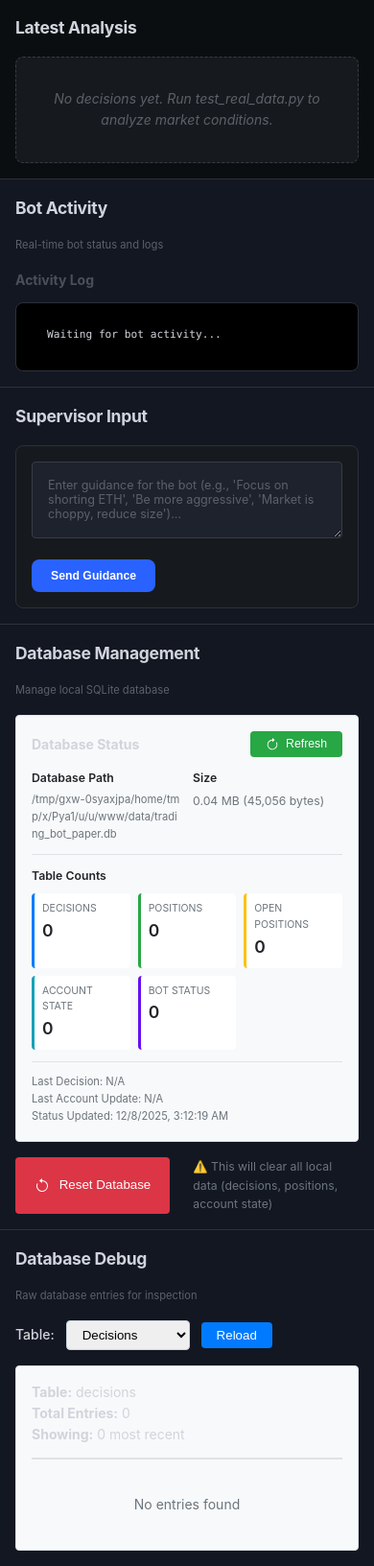
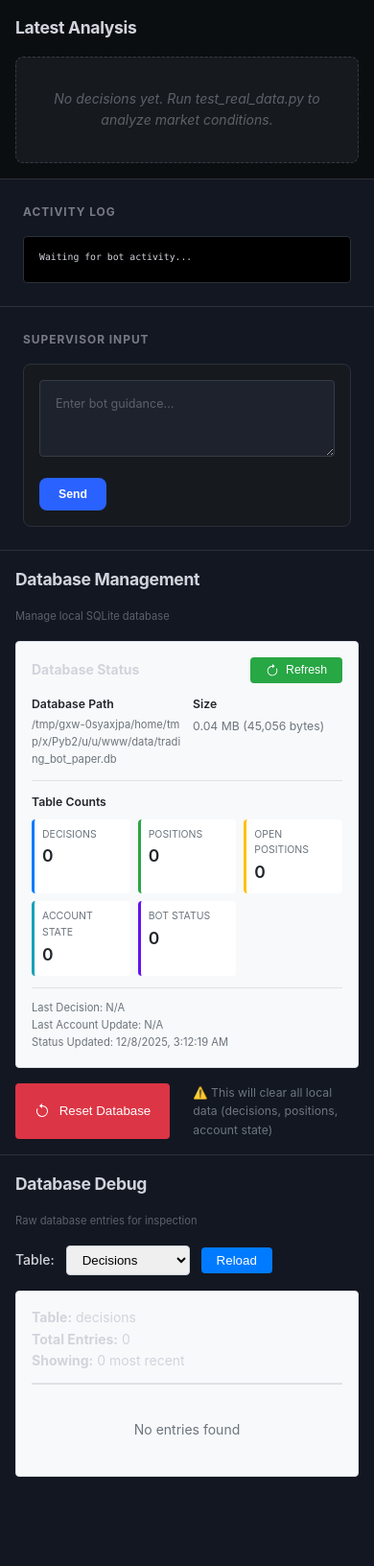
Before and after one commit to itripleg/llm-trading-bot, a Flask app: page / in a window 390 px wide. Shown: the part 434-2066 px from the top of the page at 96% size. After the commit the page ends 1973 px from the top, so only its background shows below. Run offline with Flask 3, Linux system fonts and the light colour scheme; data that the repository does not hold is empty.

Commit message:
feat(frontend): Redesign dashboard with modern grid layout and sidebar
Layout Redesign:
- New 2-column grid layout: main content + sticky sidebar
- Main content area: Latest decision + closed positions
- Sidebar: Active positions + compact activity log + supervisor input
- Bot activity moved to compact sidebar (no longer obnoxious!)
- Responsive design: sidebar stacks below on mobile

Visual Improvements:
- Compact activity console (300px max height, smaller fonts)
- Sidebar sections with clear visual separation
- Activity log messages truncated with ellipsis (hover to expand)
- Hidden timestamps in compact view for better space usage
- Supervisor input compressed for sidebar
- Better visual hierarchy

Grid System:
- Desktop: 1fr 320px (main + sidebar)
- Tablet: 1fr 280px
- Mobile: Single column (stacks vertically)
- Sticky sidebar follows scroll on desktop

Benefits:
- Main content (decisions) gets primary focus
- Bot activity no longer dominates the page
- More natural information hierarchy
- Better use of screen real estate
- Cleaner, more professional appearance

🤖 Generated with [Claude Code](https://claude.com/claude-code)

Co-Authored-By: Claude Sonnet 4.5 <noreply@anthropic.com>

```diff
--- a/web/static/style.css
+++ b/web/static/style.css
@@ -127,6 +127,68 @@ body {
     min-height: 100vh;
     display: flex;
     flex-direction: column;
+}
+
+/* Main Dashboard Grid */
+.dashboard-grid {
+    display: grid;
+    grid-template-columns: 1fr 320px;
+    gap: 0;
+    flex: 1;
+}
+
+.main-content {
+    padding: 0;
+    overflow-y: auto;
+}
+
+.sidebar {
+    background: var(--bg-secondary);
+    border-left: 1px solid var(--border-primary);
+    padding: 0;
+    overflow-y: auto;
+    position: sticky;
+    top: 0;
+    height: calc(100vh - 140px); /* Subtract header height */
+}
+
+/* Sidebar Sections */
+.sidebar-section {
+    padding: var(--spacing-lg);
+    border-bottom: 1px solid var(--border-primary);
+}
+
+.sidebar-section:last-child {
+    border-bottom: none;
+}
+
+.sidebar-section h3 {
+    font-size: 0.85rem;
+    font-weight: 700;
+    text-transform: uppercase;
+    letter-spacing: 1px;
+    color: var(--text-secondary);
+    margin-bottom: var(--spacing-md);
+}
+
+/* Responsive Grid */
+@media (max-width: 1200px) {
+    .dashboard-grid {
+        grid-template-columns: 1fr 280px;
+    }
+}
+
+@media (max-width: 1024px) {
+    .dashboard-grid {
+        grid-template-columns: 1fr;
+    }
+
+    .sidebar {
+        position: relative;
+        height: auto;
+        border-left: none;
+        border-top: 1px solid var(--border-primary);
+    }
 }
 
 /* ============================================================================
@@ -811,34 +873,34 @@ section h2 {
 }
 
 /* ============================================================================
-   BOT ACTIVITY CONSOLE
+   BOT ACTIVITY CONSOLE (Compact Sidebar Version)
    ============================================================================ */
 
 .bot-activity {
-    background: var(--bg-secondary);
-    border-top: 1px solid var(--border-primary);
+    /* Remove background - will be in sidebar */
 }
 
 .activity-console {
     background: #000;
-    border-radius: var(--radius-md);
-    padding: var(--spacing-md);
-    max-height: 400px;
+    border-radius: var(--radius-sm);
+    padding: var(--spacing-sm);
+    max-height: 300px;
     overflow-y: auto;
     font-family: var(--font-mono);
-    font-size: 0.8rem;
-    line-height: 1.6;
+    font-size: 0.7rem;
+    line-height: 1.5;
     border: 1px solid var(--border-primary);
 }
 
 .console-message {
-    padding: var(--spacing-sm) var(--spacing-md);
-    margin-bottom: var(--spacing-xs);
+    padding: 6px var(--spacing-sm);
+    margin-bottom: 4px;
     border-radius: var(--radius-sm);
     display: flex;
-    gap: var(--spacing-md);
+    gap: var(--spacing-sm);
     align-items: baseline;
     transition: background var(--transition-fast);
+    font-size: 0.7rem;
 }
 
 .console-message:hover {
@@ -862,15 +924,17 @@ section h2 {
 
 .console-time {
     color: var(--text-muted);
-    font-size: 0.75rem;
+    font-size: 0.65rem;
     white-space: nowrap;
     flex-shrink: 0;
+    display: none; /* Hide time in compact view */
 }
 
 .console-status {
     font-weight: 700;
-    min-width: 80px;
+    min-width: 60px;
     flex-shrink: 0;
+    font-size: 0.65rem;
 }
 
 .console-message.error .console-status {
@@ -888,6 +952,16 @@ section h2 {
 .console-text {
     color: #A9B7C6;
     flex-grow: 1;
+    font-size: 0.7rem;
+    line-height: 1.4;
+    overflow: hidden;
+    text-overflow: ellipsis;
+    white-space: nowrap;
+}
+
+.console-text:hover {
+    white-space: normal;
+    overflow: visible;
 }
 
 /* ============================================================================
--- a/web/templates/dashboard.html
+++ b/web/templates/dashboard.html
@@ -63,6 +63,10 @@
             </div>
         </header>
 
+        <!-- Main Dashboard Grid Layout -->
+        <div class="dashboard-grid">
+            <!-- Main Content Area -->
+            <div class="main-content">
                 <!-- Latest Decision - Main Focus -->
                 <section class="latest-decision" id="latest-decision-section">
                     <div class="section-header">
@@ -88,53 +92,47 @@
                     </div>
                 </section>
 
-        <!-- Bot Activity Console -->
-        <section class="bot-activity">
-            <div class="section-header">
-                <h2>Bot Activity</h2>
-                <span class="activity-subtitle">Real-time bot status and logs</span>
-            </div>
-
-            <!-- Activity Log -->
-
-            <!-- Activity Log -->
-            <h3 style="font-size: 1rem; margin-bottom: 12px; color: #495057;">Activity Log</h3>
-            <div class="activity-console" id="activity-console">
-                <div class="console-message">Waiting for bot activity...</div>
-            </div>
-        </section>
-
-        <!-- Positions (Compact when empty) -->
-        <section class="positions-compact" id="positions-section" style="display: none;">
-            <h2>Active Positions</h2>
-            <div id="positions-list"></div>
-        </section>
-
                 <!-- Closed Positions -->
                 <section class="positions-compact" id="closed-positions-section" style="display: none;">
                     <h2>Closed Positions</h2>
                     <div id="closed-positions-list"></div>
                 </section>
+            </div>
 
-        <!-- Supervisor Input Section -->
-        <section class="supervisor-input">
-            <div class="section-header">
-                <h2>Supervisor Input</h2>
-                <span class="status-indicator" id="input-status-indicator" style="display: none;">Active</span>
+            <!-- Sidebar -->
+            <div class="sidebar">
+                <!-- Active Positions -->
+                <div class="sidebar-section" id="sidebar-positions" style="display: none;">
+                    <h3>Active Positions</h3>
+                    <div id="positions-list"></div>
                 </div>
-            <div class="input-container">
-                <textarea id="supervisor-message" placeholder="Enter guidance for the bot (e.g., 'Focus on shorting ETH', 'Be more aggressive', 'Market is choppy, reduce size')..." rows="3"></textarea>
-                <div class="input-actions">
-                    <button id="send-input-btn" class="primary-btn">Send Guidance</button>
-                    <button id="clear-input-btn" class="secondary-btn" style="display: none;">Clear Active Guidance</button>
+
+                <!-- Bot Activity -->
+                <div class="sidebar-section">
+                    <h3>Activity Log</h3>
+                    <div class="activity-console" id="activity-console">
+                        <div class="console-message">Waiting for bot activity...</div>
                     </div>
                 </div>
-            <div id="active-input-display" style="display: none; margin-top: 12px; padding: 12px; background: #e8f5e9; border-left: 4px solid #28a745; border-radius: 4px;">
-                <div style="font-size: 0.85em; color: #28a745; font-weight: bold; margin-bottom: 4px;">ACTIVE GUIDANCE</div>
-                <div id="active-input-text" style="color: #333;"></div>
-                <div id="active-input-time" style="font-size: 0.8em; color: #666; margin-top: 4px;"></div>
+
+                <!-- Supervisor Input Section (Compact) -->
+                <div class="sidebar-section">
+                    <h3>Supervisor Input</h3>
+                    <div class="input-container">
+                        <textarea id="supervisor-message" placeholder="Enter bot guidance..." rows="2"></textarea>
+                        <div class="input-actions">
+                            <button id="send-input-btn" class="primary-btn">Send</button>
+                            <button id="clear-input-btn" class="secondary-btn" style="display: none;">Clear</button>
                         </div>
-        </section>
+                    </div>
+                    <div id="active-input-display" style="display: none; margin-top: 12px; padding: 12px; background: rgba(40, 167, 69, 0.1); border-left: 4px solid #28a745; border-radius: 4px;">
+                        <div style="font-size: 0.75em; color: #28a745; font-weight: bold; margin-bottom: 4px;">ACTIVE GUIDANCE</div>
+                        <div id="active-input-text" style="color: var(--text-primary); font-size: 0.85em;"></div>
+                        <div id="active-input-time" style="font-size: 0.7em; color: var(--text-muted); margin-top: 4px;"></div>
+                    </div>
+                </div>
+            </div>
+        </div>
 
         <!-- Database Management Section -->
         <section class="database-debug">
@@ -765,7 +763,7 @@
                 const response = await fetch(API.positions + '?status=open');
                 const positions = await response.json();
 
-                const section = document.getElementById('positions-section');
+                const section = document.getElementById('sidebar-positions');
                 const list = document.getElementById('positions-list');
 
                 if (positions.length === 0) {
```
Lines whose indentation alone changed are shown as unchanged.
